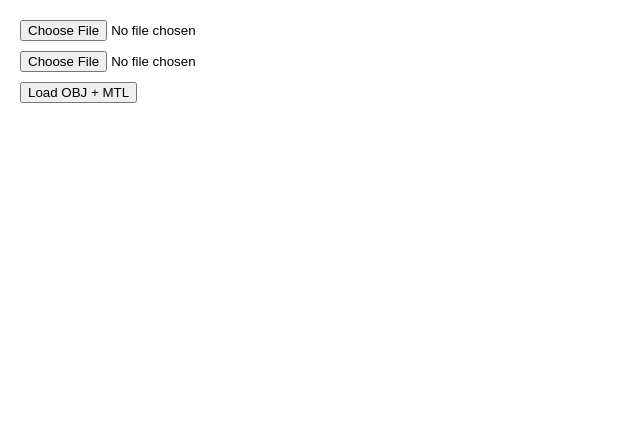
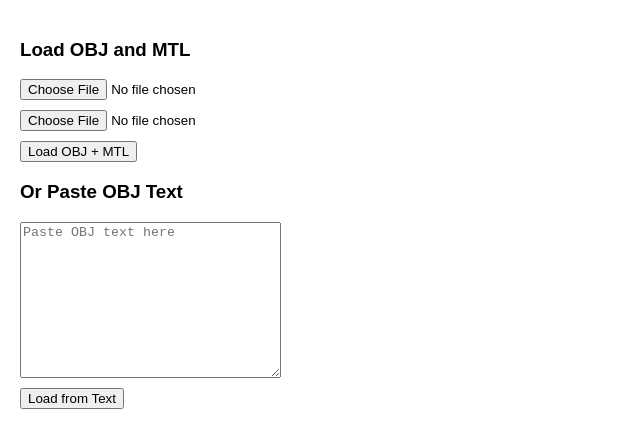
Before and after one commit to someoneplanet/Twstye, a plain HTML site: page public/index.html in a window 1280 px wide. Shown: the whole page, without its empty margins (0-640 px from the left). Drawn offline with nearby package versions, Linux system fonts and the light colour scheme.

Commit message:
Update index.html

```diff
--- a/public/index.html
+++ b/public/index.html
@@ -23,7 +23,7 @@
             border-radius: 5px;
             font-family: Arial, sans-serif;
         }
-        input {
+        input, textarea {
             display: block;
             margin-bottom: 10px;
         }
@@ -34,9 +34,16 @@
 </head>
 <body>
     <div id="ui">
+        <h3>Load OBJ and MTL</h3>
+        <!-- File upload option -->
         <input type="file" id="objInput" accept=".obj">
         <input type="file" id="mtlInput" accept=".mtl">
         <button id="loadBtn">Load OBJ + MTL</button>
+
+        <h3>Or Paste OBJ Text</h3>
+        <!-- Text input option for OBJ -->
+        <textarea id="objTextInput" rows="10" cols="30" placeholder="Paste OBJ text here"></textarea>
+        <button id="loadTextBtn">Load from Text</button>
     </div>
     <script>
         import('/src/viewer.js');
```
